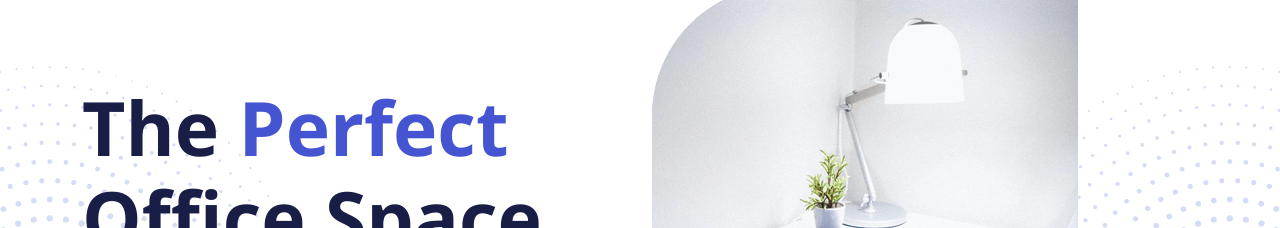
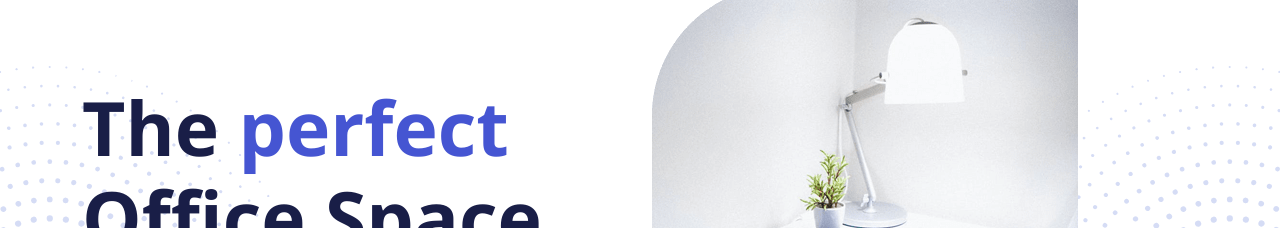
Before and after one commit to paolovassa/yavin_website, a website: page index.html in a window 1280 px wide. Shown: the part 187-415 px from the top of the page. Drawn offline with nearby package versions, Linux system fonts and the light colour scheme; files that its build step writes are made by us from their sources.

Commit message:
index.html modified

```diff
--- a/index.html
+++ b/index.html
@@ -54,7 +54,7 @@
             <div class="row">
                 <div class="col-lg-6">
                     <div class="mt-6">
-                        <h1 class="xl-text">The <span class="text-primary">Perfect</span> Office Space</h1>
+                        <h1 class="xl-text">The <span class="text-primary">perfect</span> Office Space</h1>
                         <p class="lead mb-4">We specialize in transforming office spaces into inspiring and functional environments. Let us bring your vision to life.</p>
                         <a href="#details" class="btn btn-primary btn-lg m-2">More Details</a>
                         <a href="#details" class="btn btn-outline-secondary btn-lg m-2">Contact Us</a>
```
